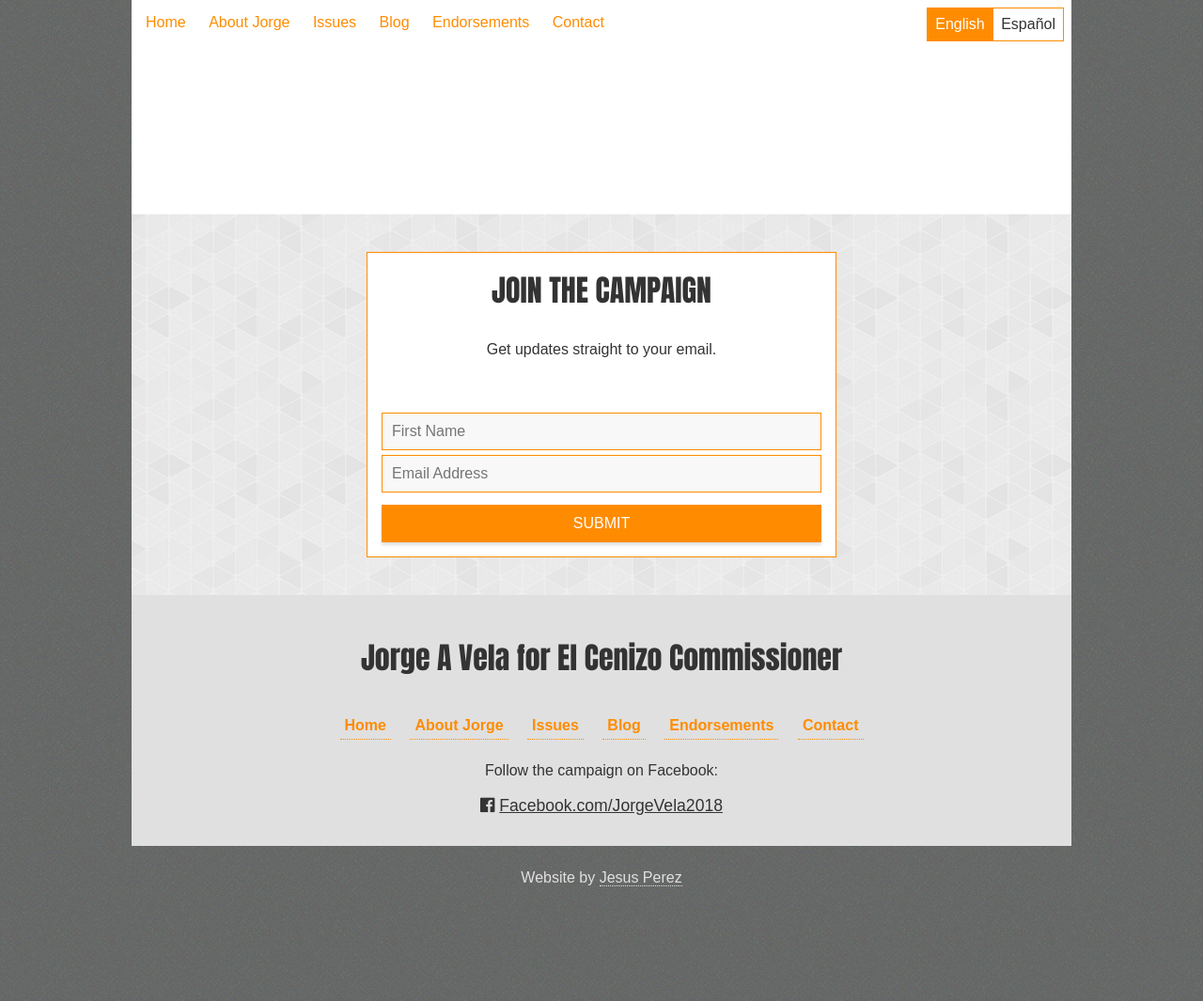
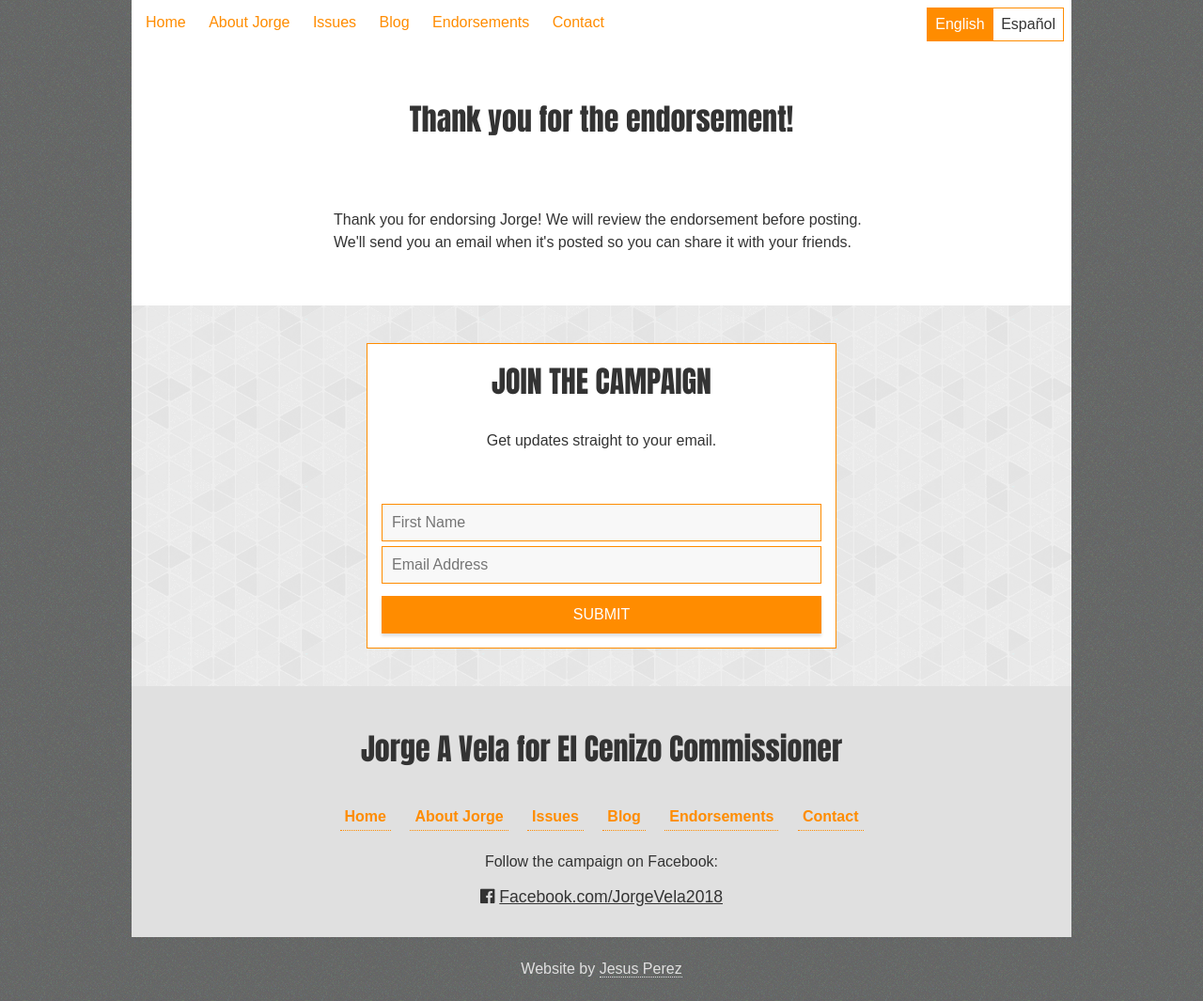
Before and after one commit to vela2018/vela2018.github.io, a Jekyll site: the page built from endorse-thanks.html, in a window 1280 px wide and 1065 px high. Shown: the whole window at 94% size. Built offline with Jekyll 4.4.1, drawn with Linux system fonts in a browser that asks for light colours; nearby versions of some CDN libraries.

Commit message:
Update from Forestry.io - Updated endorse-thanks.html

```diff
--- a/endorse-thanks.html
+++ b/endorse-thanks.html
@@ -1,17 +1,20 @@
 ---
 layout: default
+English_Title: Thank you for the endorsement!
+Spanish_Title: Gracias por tu apoyo!
+title: Endorsement Thank You Page
+English_Body_Text: "<p>Thank you for endorsing Jorge! We will review the endorsement
+  before posting. We'll send you an email when it's posted so you can share it with
+  your friends.</p>"
+Spanish_Body_Text: "<p>Gracias por apoyar a Jorge! Revisaremos el endoso antes de
+  publicarlo. Te enviaremos un correo electrónico cuando se publique para que puedas
+  compartirlo con tus amigos.</p>"
 
-English_Title:
-Spanish_Title:
-
-English_Body_Text:
-Spanish_Body_Text:
 ---
-
 <div class="endorse-thanks">
-  <h1 class="eng">{{ page.English_Title }}</h1>
-  <h1 class="span hide">{{ page.Spanish_Title }}</h1>
-  <p class="eng">{{ page.English_Body_Text }}</p>
-  <p class="span hide">{{ page.Spanish_Body_Text }}</p>
+  <h1 class="eng">Thank you for the endorsement!</h1>
+  <h1 class="span hide">Thank you for the endorsement!</h1>
+  <p class="eng">Thank you for endorsing Jorge! We will review the endorsement before posting. We'll send you an email when it's posted so you can share it with your friends.</p>
+  <p class="span hide">Gracias por apoyar a Jorge! Revisaremos el endoso antes de publicarlo. Te enviaremos un correo electrónico cuando se publique para que puedas compartirlo con tus amigos.</p>
   {% include email.html %}
 </div>
```
Also changed, not shown: .forestry/front_matter/templates/feed-page.yml, .forestry/front_matter/templates/page.yml.
